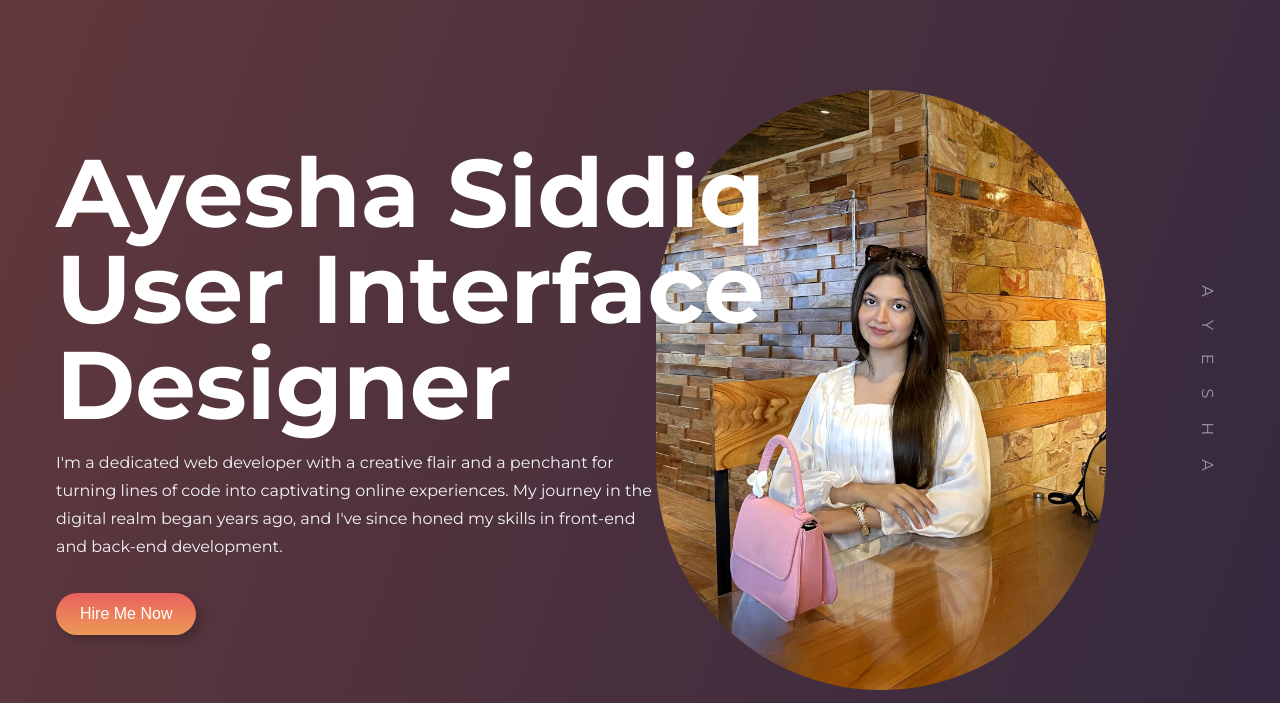
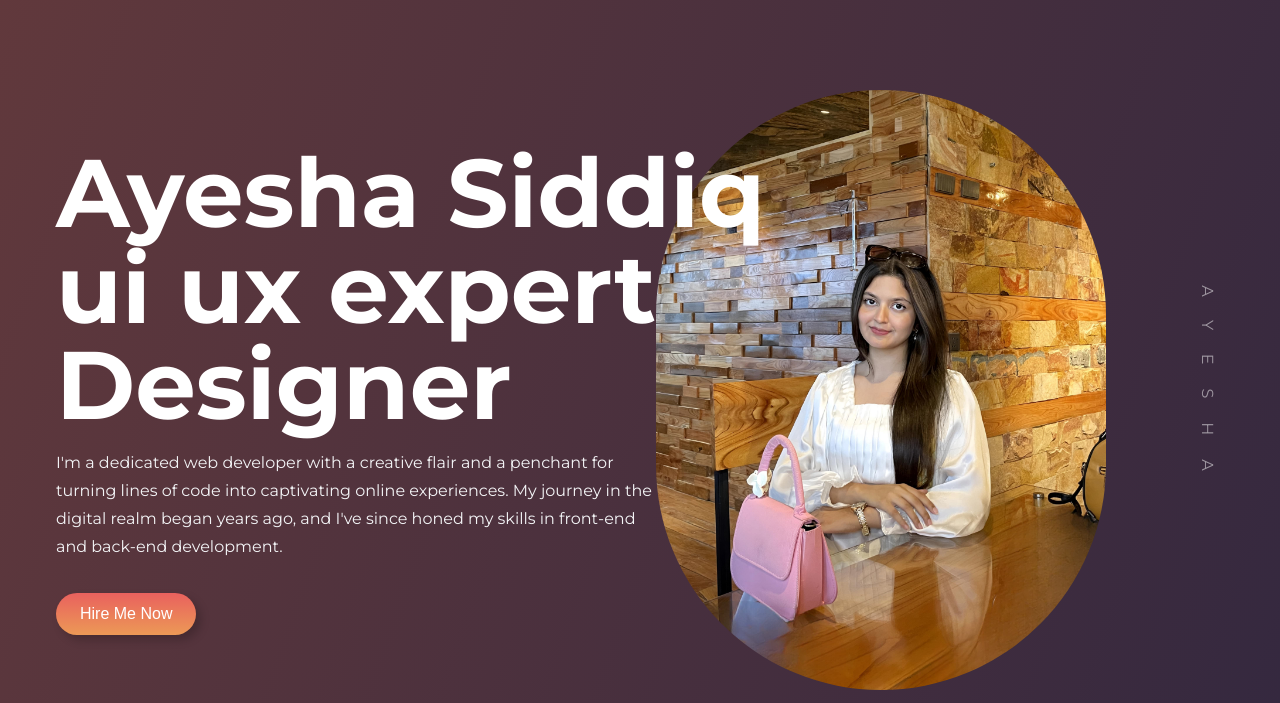
Before and after one commit to ayeshasiddiq5614/dev, a plain HTML site: page index.html in a window 1280 px wide. Shown: the part 97-800 px from the top of the page. Drawn offline with nearby package versions, Linux system fonts and the light colour scheme.

Commit message:
Update index.html

```diff
--- a/index.html
+++ b/index.html
@@ -33,7 +33,7 @@
       </div>
       <div class="header__content">
         <div>
-          <h1>Ayesha Siddiq<br />User Interface<br />Designer</h1>
+          <h1>Ayesha Siddiq<br />ui ux expert<br />Designer</h1>
         </div>
         <p class="section__description">
           I'm a dedicated web developer with a creative flair and a penchant for
```
